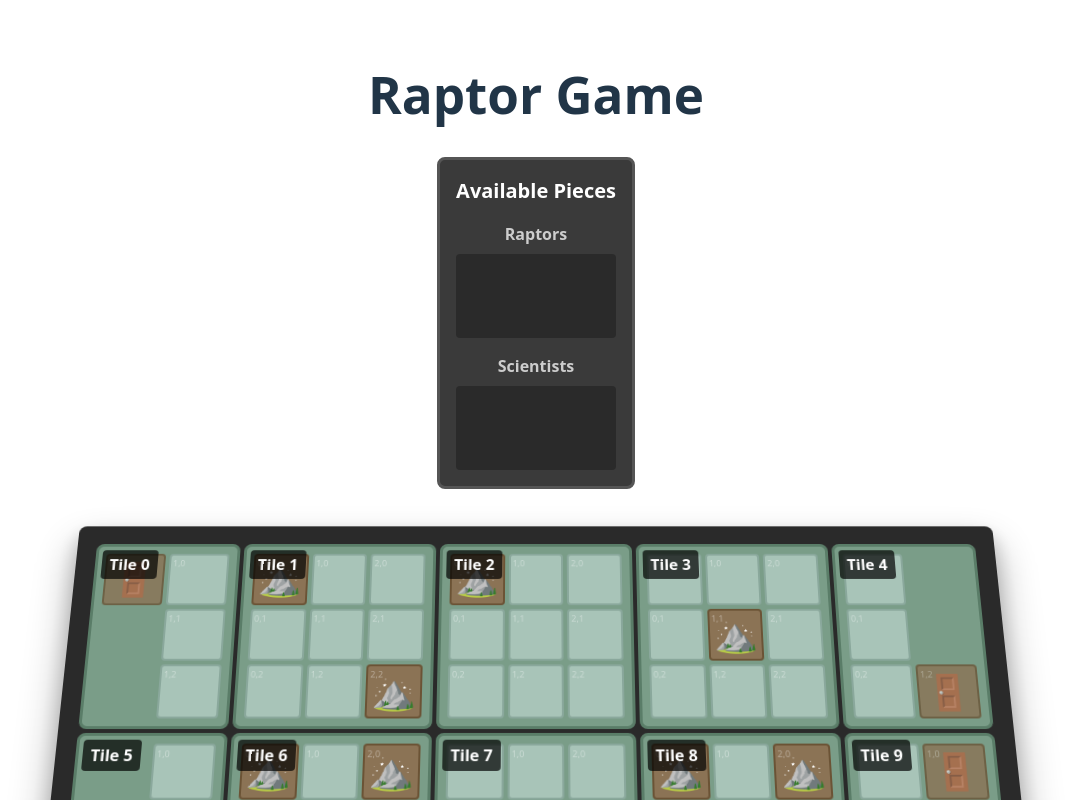
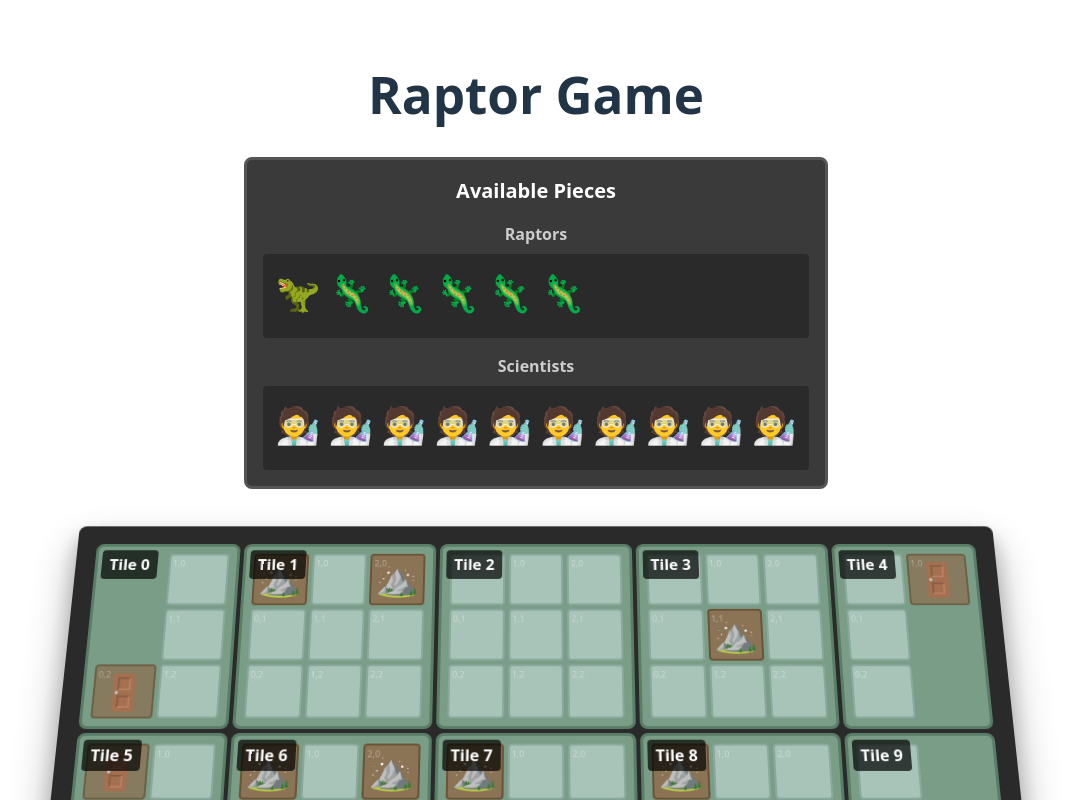
Before and after one commit to pooriajr/raptor, a React (Vite) app: page / in a window 1280 px wide. Shown: the top 800 px of the page, without its empty margins (104-1175 px from the left). Built offline with nearby package versions, Linux system fonts and the light colour scheme.

Commit message:
Update Board, Tile, HoldingPen to use context and plain piece data

```diff
--- a/src/Board.tsx
+++ b/src/Board.tsx
@@ -2,32 +2,42 @@ import "./Board.css";
 import Tile from "./Tile.tsx";
 import HoldingPen from "./HoldingPen.tsx";
 import { useState } from "react";
-import { createBoard, movePiece } from "./types/board.ts";
+import { useGame } from "./state/GameContext.tsx";
+import type { PieceState, PieceType } from "./types/gameState.ts";
+import { getPieceEmoji } from "./utils/pieceUtils.ts";
+import { MotherRaptor } from "./pieces/MotherRaptor.ts";
 import { BabyRaptor } from "./pieces/BabyRaptor.ts";
-import { MotherRaptor } from "./pieces/MotherRaptor.ts";
 import { Scientist } from "./pieces/Scientist.ts";
-import type { Piece } from "./pieces/Piece.ts";
+
+// Adapter: create a piece class instance from plain state for movement logic
+function createPieceFromState(piece: PieceState) {
+  switch (piece.type) {
+    case "mother":
+      return new MotherRaptor(piece.id, piece.tileId, piece.x, piece.y);
+    case "baby":
+      return new BabyRaptor(piece.id, piece.tileId, piece.x, piece.y);
+    case "scientist":
+      return new Scientist(piece.id, piece.tileId, piece.x, piece.y);
+  }
+}
+
+// Adapter to make PieceState compatible with components expecting Piece interface
+function adaptPieceForRender(piece: PieceState) {
+  return {
+    id: piece.id,
+    tileId: piece.tileId,
+    localX: piece.x,
+    localY: piece.y,
+    getEmoji: () => getPieceEmoji(piece.type),
+  };
+}
 
 function Board() {
-  const [board, setBoard] = useState(() => createBoard());
-
-  // Holding pen pieces (not yet on board)
-  const [holdingPenPieces, setHoldingPenPieces] = useState<Piece[]>(() => {
-    const pieces: Piece[] = [];
-    // Add 1 mother raptor
-    pieces.push(new MotherRaptor("mother", -1, 0, 0));
-    // Add 5 baby raptors
-    for (let i = 0; i < 5; i++) {
-      pieces.push(new BabyRaptor(`baby-${i}`, -1, 0, 0));
-    }
-    // Add 10 scientists
-    for (let i = 0; i < 10; i++) {
-      pieces.push(new Scientist(`scientist-${i}`, -1, 0, 0));
-    }
-    return pieces;
-  });
+  const { state, dispatch } = useGame();
 
   const [draggedPieceId, setDraggedPieceId] = useState<string | null>(null);
+  const [draggedHoldingPieceType, setDraggedHoldingPieceType] =
+    useState<PieceType | null>(null);
   const [hoveredPieceId, setHoveredPieceId] = useState<string | null>(null);
 
   const handleMouseDown = (pieceId: string) => {
@@ -40,53 +50,53 @@ function Board() {
 
   const handleDragStart = (pieceId: string) => {
     setDraggedPieceId(pieceId);
-    setHoveredPieceId(null); // Clear hover when drag starts
+    setHoveredPieceId(null);
+  };
+
+  const handleHoldingPenDragStart = (pieceType: PieceType) => {
+    setDraggedHoldingPieceType(pieceType);
   };
 
   const handleDragEnd = () => {
     setDraggedPieceId(null);
+    setDraggedHoldingPieceType(null);
   };
 
-  // eslint-disable-next-line @typescript-eslint/no-unused-vars
-  const handlePieceClick = (pieceId: string) => {
+  const handlePieceClick = (_pieceId: string) => {
     // TODO: Piece click handler (select piece, show info, toggle jeep mode)
   };
 
-  // Get the valid moves for the currently dragged or hovered piece
+  // Get the valid moves for the currently dragged or hovered piece on the board
   const activePieceId = draggedPieceId || hoveredPieceId;
   const activePiece = activePieceId
-    ? board.pieces.find((p) => p.id === activePieceId) ||
-      holdingPenPieces.find((p) => p.id === activePieceId)
+    ? state.pieces.find((p) => p.id === activePieceId)
     : null;
 
   // Calculate valid placement spaces for pieces from holding pen
   const getValidPlacementSpaces = (
-    piece: Piece,
+    pieceType: PieceType,
   ): Array<{ tileId: number; x: number; y: number }> => {
     const validSpaces: Array<{ tileId: number; x: number; y: number }> = [];
 
-    if (piece instanceof Scientist) {
-      // Scientists can only go on L-tiles, not on exit spaces, one per tile
-      const lTiles = board.tiles.filter((t) => t.shape === "L");
+    if (pieceType === "scientist") {
+      const lTiles = state.tiles.filter((t) => t.shape === "L");
 
       for (const tile of lTiles) {
-        // Check if this tile already has a scientist
-        const hasScientist = board.pieces.some(
-          (p) => p instanceof Scientist && p.tileId === tile.id,
+        const hasScientist = state.pieces.some(
+          (p) => p.type === "scientist" && p.tileId === tile.id,
         );
         if (hasScientist) continue;
 
-        // Add all valid spaces on this L-tile
         for (const space of tile.spaces) {
           if (
             !space.isExit &&
             !space.isUnusable &&
             !space.hasMountain &&
-            !board.pieces.some(
+            !state.pieces.some(
               (p) =>
                 p.tileId === tile.id &&
-                p.localX === space.coordinate.x &&
-                p.localY === space.coordinate.y,
+                p.x === space.coordinate.x &&
+                p.y === space.coordinate.y,
             )
           ) {
             validSpaces.push({
@@ -97,32 +107,28 @@ function Board() {
           }
         }
       }
-    } else if (piece instanceof MotherRaptor) {
-      // Mother raptor can only go on central square tiles (2 or 7)
+    } else if (pieceType === "mother") {
       const centralTiles = [2, 7];
-      const squareTiles = board.tiles.filter(
+      const squareTiles = state.tiles.filter(
         (t) => t.shape === "square" && centralTiles.includes(t.id),
       );
 
       for (const tile of squareTiles) {
-        // Check if this tile already has a raptor (mother or baby)
-        const hasRaptor = board.pieces.some(
+        const hasRaptor = state.pieces.some(
           (p) =>
-            (p instanceof MotherRaptor || p instanceof BabyRaptor) &&
-            p.tileId === tile.id,
+            (p.type === "mother" || p.type === "baby") && p.tileId === tile.id,
         );
         if (hasRaptor) continue;
 
-        // Add all valid spaces on this central tile
         for (const space of tile.spaces) {
           if (
             !space.isUnusable &&
             !space.hasMountain &&
-            !board.pieces.some(
+            !state.pieces.some(
               (p) =>
                 p.tileId === tile.id &&
-                p.localX === space.coordinate.x &&
-                p.localY === space.coordinate.y,
+                p.x === space.coordinate.x &&
+                p.y === space.coordinate.y,
             )
           ) {
             validSpaces.push({
@@ -133,30 +139,23 @@ function Board() {
           }
         }
       }
-    } else if (piece instanceof BabyRaptor) {
-      // Baby raptors can go on any square tiles, one raptor per tile
-      // BUT: must leave at least one central tile (2 or 7) available for mother
-      const squareTiles = board.tiles.filter((t) => t.shape === "square");
+    } else if (pieceType === "baby") {
+      const squareTiles = state.tiles.filter((t) => t.shape === "square");
       const centralTiles = [2, 7];
 
-      // Check which central tiles are already occupied by raptors
-      const occupiedCentralTiles = board.pieces.filter(
+      const occupiedCentralTiles = state.pieces.filter(
         (p) =>
-          (p instanceof MotherRaptor || p instanceof BabyRaptor) &&
+          (p.type === "mother" || p.type === "baby") &&
           centralTiles.includes(p.tileId),
       );
 
       for (const tile of squareTiles) {
-        // Check if this tile already has a raptor (mother or baby)
-        const hasRaptor = board.pieces.some(
+        const hasRaptor = state.pieces.some(
           (p) =>
-            (p instanceof MotherRaptor || p instanceof BabyRaptor) &&
-            p.tileId === tile.id,
+            (p.type === "mother" || p.type === "baby") && p.tileId === tile.id,
         );
         if (hasRaptor) continue;
 
-        // If this is a central tile and one central tile is already occupied,
-        // don't allow placement (must leave one central tile for mother)
         if (
           centralTiles.includes(tile.id) &&
           occupiedCentralTiles.length >= 1
@@ -164,16 +163,15 @@ function Board() {
           continue;
         }
 
-        // Add all valid spaces on this square tile
         for (const space of tile.spaces) {
           if (
             !space.isUnusable &&
             !space.hasMountain &&
-            !board.pieces.some(
+            !state.pieces.some(
               (p) =>
                 p.tileId === tile.id &&
-                p.localX === space.coordinate.x &&
-                p.localY === space.coordinate.y,
+                p.x === space.coordinate.x &&
+                p.y === space.coordinate.y,
             )
           ) {
             validSpaces.push({
@@ -189,167 +187,95 @@ function Board() {
     return validSpaces;
   };
 
-  // Filter valid moves to exclude mountains and occupied spaces
-  const validMoves =
-    activePiece && activePiece.tileId !== -1
-      ? // Piece already on board - use movement rules
-        activePiece.getValidMoves(board).filter((move) => {
-          // Find the target tile
-          const targetTile = board.tiles.find((t) => t.id === move.tileId);
+  // Build a board-like object for piece movement logic
+  const boardForMovement = {
+    tiles: state.tiles,
+    pieces: state.pieces.map((p) => ({
+      id: p.id,
+      tileId: p.tileId,
+      localX: p.x,
+      localY: p.y,
+    })),
+  };
+
+  // Calculate valid moves
+  const validMoves = activePiece
+    ? // Piece on board - use movement rules
+      (() => {
+        const pieceInstance = createPieceFromState(activePiece);
+        return pieceInstance
+          .getValidMoves(boardForMovement as never)
+          .filter((move) => {
+            const targetTile = state.tiles.find((t) => t.id === move.tileId);
             if (!targetTile) return false;
 
-          // Find the target space
             const targetSpace = targetTile.spaces.find(
               (s) => s.coordinate.x === move.x && s.coordinate.y === move.y,
             );
             if (!targetSpace) return false;
 
-          // Exclude mountains
             if (targetSpace.hasMountain) return false;
 
-          // Exclude occupied spaces
-          const isOccupied = board.pieces.some(
+            const isOccupied = state.pieces.some(
               (p) =>
                 p.id !== activePieceId &&
                 p.tileId === move.tileId &&
-              p.localX === move.x &&
-              p.localY === move.y,
+                p.x === move.x &&
+                p.y === move.y,
             );
             if (isOccupied) return false;
 
             return true;
-        })
-      : activePiece && activePiece.tileId === -1
-        ? // Piece in holding pen - use placement rules
-          getValidPlacementSpaces(activePiece)
+          });
+      })()
+    : draggedHoldingPieceType
+      ? // Piece from holding pen - use placement rules
+        getValidPlacementSpaces(draggedHoldingPieceType)
       : [];
 
   const handleDrop = (tileId: number, localX: number, localY: number) => {
-    if (draggedPieceId) {
-      // Check if piece is from holding pen
-      const holdingPieceIndex = holdingPenPieces.findIndex(
-        (p) => p.id === draggedPieceId,
-      );
-
-      if (holdingPieceIndex !== -1) {
-        // Placing piece from holding pen onto board
-        const piece = holdingPenPieces[holdingPieceIndex];
-
-        // Find the target tile and space
-        const targetTile = board.tiles.find((t) => t.id === tileId);
-        if (!targetTile) return;
-
-        const targetSpace = targetTile.spaces.find(
-          (s) => s.coordinate.x === localX && s.coordinate.y === localY,
-        );
-        if (!targetSpace) return;
-
-        // Check if target space is valid (not mountain, not unusable, not occupied)
-        const isOccupied = board.pieces.some(
-          (p) =>
-            p.tileId === tileId && p.localX === localX && p.localY === localY,
-        );
-
-        // Setup rules for piece placement
-        if (piece instanceof Scientist) {
-          // Scientists can only be placed on L-tiles (not on exit spaces)
-          // and only one scientist per L-tile
-
-          // Must be an L-tile
-          if (targetTile.shape !== "L") return;
-
-          // Cannot be on exit space
-          if (targetSpace.isExit) return;
-
-          // Check if there's already a scientist on this L-tile
-          const scientistOnTile = board.pieces.some(
-            (p) => p instanceof Scientist && p.tileId === tileId,
-          );
-          if (scientistOnTile) return;
-        } else if (piece instanceof MotherRaptor) {
-          // Mother raptor can only be placed on central square tiles (2 or 7)
-          // and only one raptor per tile
-
-          // Must be a square tile
-          if (targetTile.shape !== "square") return;
-
-          // Must be a central tile (2 or 7)
-          const centralTiles = [2, 7];
-          if (!centralTiles.includes(tileId)) return;
-
-          // Check if there's already a raptor on this tile
-          const raptorOnTile = board.pieces.some(
-            (p) =>
-              (p instanceof MotherRaptor || p instanceof BabyRaptor) &&
-              p.tileId === tileId,
-          );
-          if (raptorOnTile) return;
-        } else if (piece instanceof BabyRaptor) {
-          // Baby raptors can be placed on any square tiles
-          // and only one raptor per tile
-          // BUT: must leave at least one central tile (2 or 7) for mother
-
-          // Must be a square tile
-          if (targetTile.shape !== "square") return;
-
-          // Check if there's already a raptor on this tile
-          const raptorOnTile = board.pieces.some(
-            (p) =>
-              (p instanceof MotherRaptor || p instanceof BabyRaptor) &&
-              p.tileId === tileId,
-          );
-          if (raptorOnTile) return;
-
-          // If placing on a central tile, check if the other central tile is occupied
-          const centralTiles = [2, 7];
-          if (centralTiles.includes(tileId)) {
-            const occupiedCentralTiles = board.pieces.filter(
-              (p) =>
-                (p instanceof MotherRaptor || p instanceof BabyRaptor) &&
-                centralTiles.includes(p.tileId),
-            );
-            // Don't allow if one central tile is already occupied
-            if (occupiedCentralTiles.length >= 1) return;
+    if (draggedHoldingPieceType) {
+      // Placing piece from holding pen
+      switch (draggedHoldingPieceType) {
+        case "scientist":
+          dispatch({ type: "PLACE_SCIENTIST", tileId, x: localX, y: localY });
+          break;
+        case "mother":
+          dispatch({ type: "PLACE_MOTHER", tileId, x: localX, y: localY });
+          break;
+        case "baby":
+          dispatch({ type: "PLACE_BABY", tileId, x: localX, y: localY });
+          break;
       }
-        }
-
-        if (
-          !targetSpace.hasMountain &&
-          !targetSpace.isUnusable &&
-          !isOccupied
-        ) {
-          // Create a new piece instance with updated position (React immutability)
-          const updatedPiece = piece.clone(tileId, localX, localY);
-
-          // Add to board and remove from holding pen
-          setBoard({ ...board, pieces: [...board.pieces, updatedPiece] });
-          setHoldingPenPieces(
-            holdingPenPieces.filter((_, i) => i !== holdingPieceIndex),
-          );
-        }
-      } else {
-        // Moving piece already on board
-        const result = movePiece(board, draggedPieceId, tileId, localX, localY);
-        if (result) {
-          setBoard(result);
-        }
-      }
+      setDraggedHoldingPieceType(null);
+    } else if (draggedPieceId) {
+      // Moving piece on board
+      dispatch({
+        type: "MOVE_PIECE",
+        pieceId: draggedPieceId,
+        tileId,
+        x: localX,
+        y: localY,
+      });
       setDraggedPieceId(null);
     }
   };
 
+  // Adapt pieces for Tile component
+  const adaptedPieces = state.pieces.map(adaptPieceForRender);
+
   return (
     <>
       <HoldingPen
-        pieces={holdingPenPieces}
-        onDragStart={handleDragStart}
+        holdingPen={state.holdingPen}
+        onDragStart={handleHoldingPenDragStart}
         onDragEnd={handleDragEnd}
-        onPieceClick={handlePieceClick}
       />
       <div className="Board">
-        {board.tiles.map((tile) => {
-          const piecesOnTile = board.pieces.filter((p) => p.tileId === tile.id);
-          // Filter valid moves for this tile
+        {state.tiles.map((tile) => {
+          const piecesOnTile = adaptedPieces.filter(
+            (p) => p.tileId === tile.id,
+          );
           const validMovesOnTile = validMoves.filter(
             (move) => move.tileId === tile.id,
           );
--- a/src/HoldingPen.tsx
+++ b/src/HoldingPen.tsx
@@ -1,41 +1,50 @@
 import "./HoldingPen.css";
-import type { Piece } from "./pieces/Piece.ts";
+import type {
+  HoldingPen as HoldingPenState,
+  PieceType,
+} from "./types/gameState.ts";
+import { getPieceEmoji } from "./utils/pieceUtils.ts";
 
 interface HoldingPenProps {
-  pieces: Piece[];
-  onDragStart: (pieceId: string) => void;
+  holdingPen: HoldingPenState;
+  onDragStart: (pieceType: PieceType) => void;
   onDragEnd: () => void;
-  onPieceClick: (pieceId: string) => void;
 }
 
-function HoldingPen({
-  pieces,
-  onDragStart,
-  onDragEnd,
-  onPieceClick,
-}: HoldingPenProps) {
+function HoldingPen({ holdingPen, onDragStart, onDragEnd }: HoldingPenProps) {
+  // Create arrays of draggable items based on counts
+  const motherItems = Array(holdingPen.mother).fill("mother" as PieceType);
+  const babyItems = Array(holdingPen.babies).fill("baby" as PieceType);
+  const scientistItems = Array(holdingPen.scientists).fill(
+    "scientist" as PieceType,
+  );
+
   return (
     <div className="HoldingPen">
       <h3>Available Pieces</h3>
       <div className="pen-section">
         <h4>Raptors</h4>
         <div className="piece-container">
-          {pieces
-            .filter(
-              (p) =>
-                p.constructor.name === "MotherRaptor" ||
-                p.constructor.name === "BabyRaptor",
-            )
-            .map((piece) => (
+          {motherItems.map((type, index) => (
             <span
-                key={piece.id}
+              key={`mother-${index}`}
               className="holding-piece"
               draggable
-                onDragStart={() => onDragStart(piece.id)}
+              onDragStart={() => onDragStart(type)}
               onDragEnd={onDragEnd}
-                onClick={() => onPieceClick(piece.id)}
             >
-                {piece.getEmoji()}
+              {getPieceEmoji(type)}
+            </span>
+          ))}
+          {babyItems.map((type, index) => (
+            <span
+              key={`baby-${index}`}
+              className="holding-piece"
+              draggable
+              onDragStart={() => onDragStart(type)}
+              onDragEnd={onDragEnd}
+            >
+              {getPieceEmoji(type)}
             </span>
           ))}
         </div>
@@ -43,18 +52,15 @@ function HoldingPen({
       <div className="pen-section">
         <h4>Scientists</h4>
         <div className="piece-container">
-          {pieces
-            .filter((p) => p.constructor.name === "Scientist")
-            .map((piece) => (
+          {scientistItems.map((type, index) => (
             <span
-                key={piece.id}
+              key={`scientist-${index}`}
               className="holding-piece"
               draggable
-                onDragStart={() => onDragStart(piece.id)}
+              onDragStart={() => onDragStart(type)}
               onDragEnd={onDragEnd}
-                onClick={() => onPieceClick(piece.id)}
             >
-                {piece.getEmoji()}
+              {getPieceEmoji(type)}
             </span>
           ))}
         </div>
--- /dev/null
+++ b/src/utils/pieceUtils.ts
@@ -0,0 +1,13 @@
+import type { PieceType } from "../types/gameState.ts";
+
+// Get emoji for a piece type
+export function getPieceEmoji(type: PieceType): string {
+  switch (type) {
+    case "mother":
+      return "🦖";
+    case "baby":
+      return "🦎";
+    case "scientist":
+      return "🧑‍🔬";
+  }
+}
```
Also changed, not shown: src/Tile.tsx (+10 -2 lines). Lines whose indentation alone changed are shown as unchanged.
